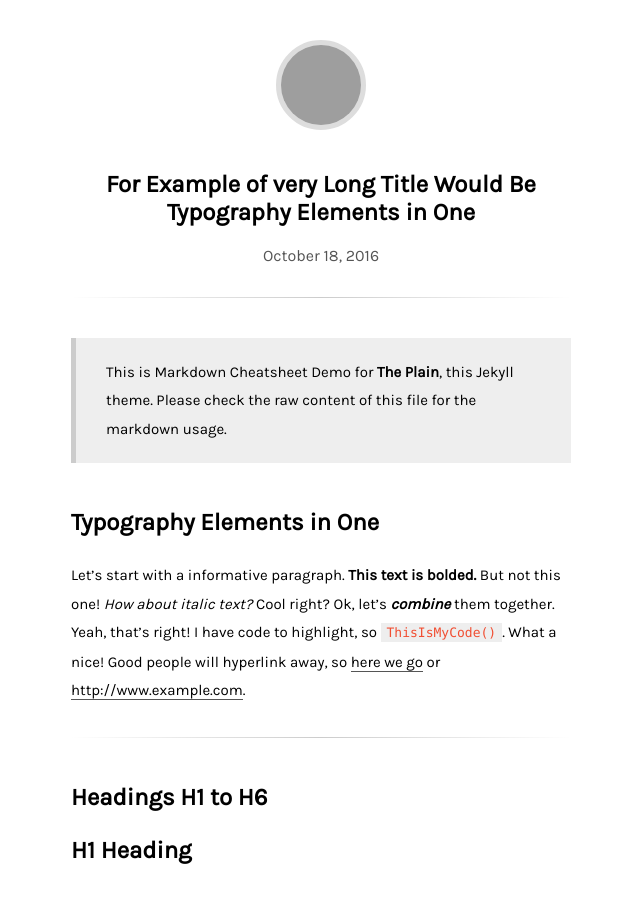
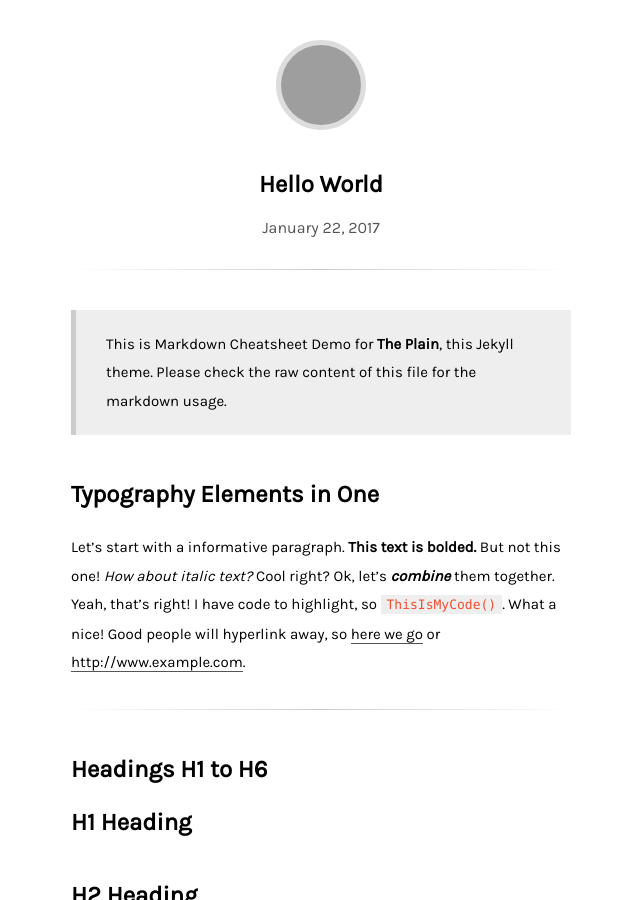
Before and after one commit to abraincode/abraincode.github.io, a Jekyll site: the page built from _posts/2017-01-22-hello-word.md, in a window 1280 px wide and 900 px high, cut to the strip 0-900 px from the top of the window. Shown: the whole strip, without its empty margins (319-959 px from the left). Built offline with Jekyll 4.4.1, drawn with Linux system fonts in a browser that asks for light colours; formulas are drawn with MathJax 3; grey boxes are pictures that could not be loaded.

Commit message:
Update post

```diff
--- a/_posts/2016-10-18-very-long-title-post.md
+++ b/_posts/2017-01-22-hello-word.md
@@ -1,6 +1,6 @@
 ---
-title: For Example of very Long Title Would Be Typography Elements in One
-updated: 2016-10-18 23:37
+title: Hello World
+updated: 2016-01-22 12:30
 ---
 
 > This is Markdown Cheatsheet Demo for **The Plain**, this Jekyll theme. Please check the raw content of this file for the markdown usage.
```
Also changed, not shown: _posts/2015-09-06-lorem-ipsum.md (deleted, +0 -24 lines), _posts/2015-09-09-download-this-theme.md (deleted, +0 -8 lines).
